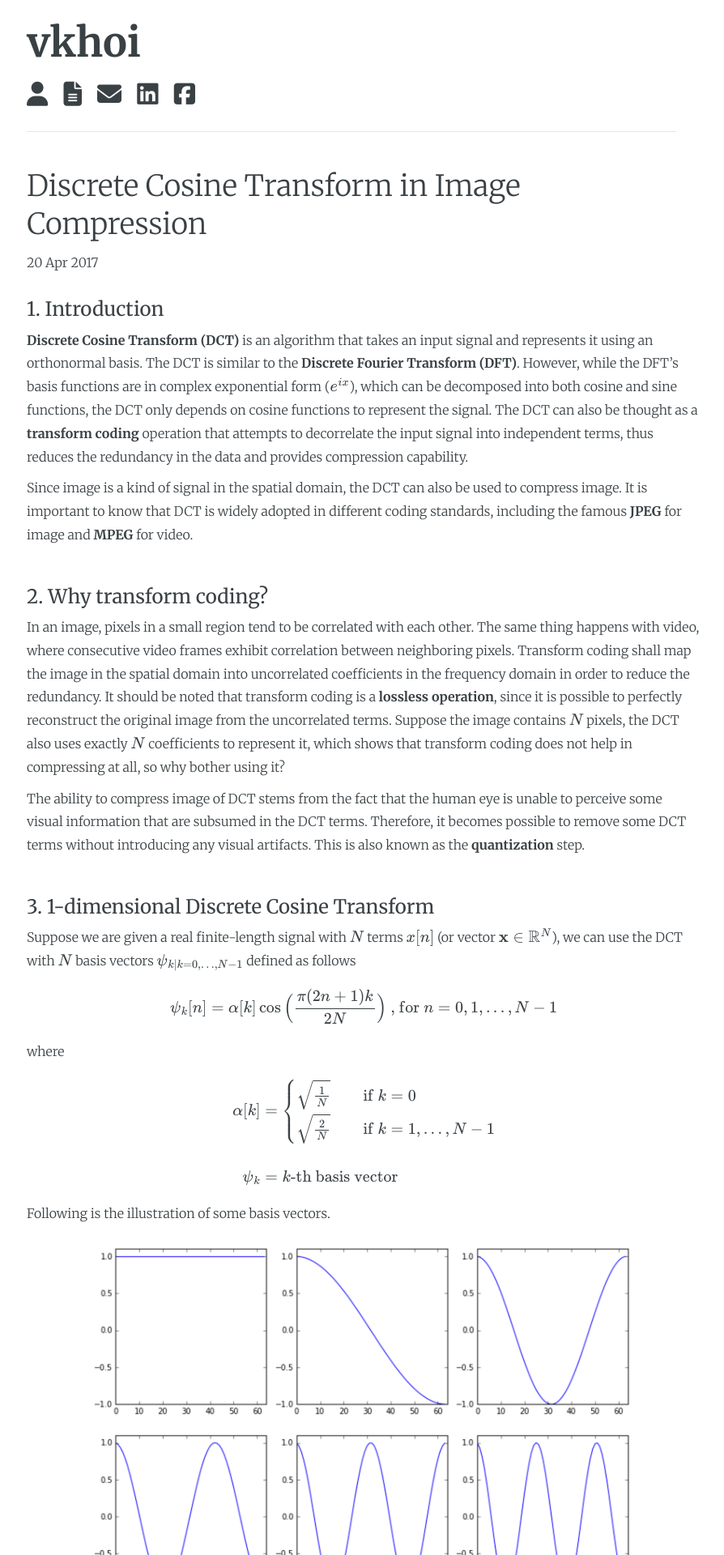
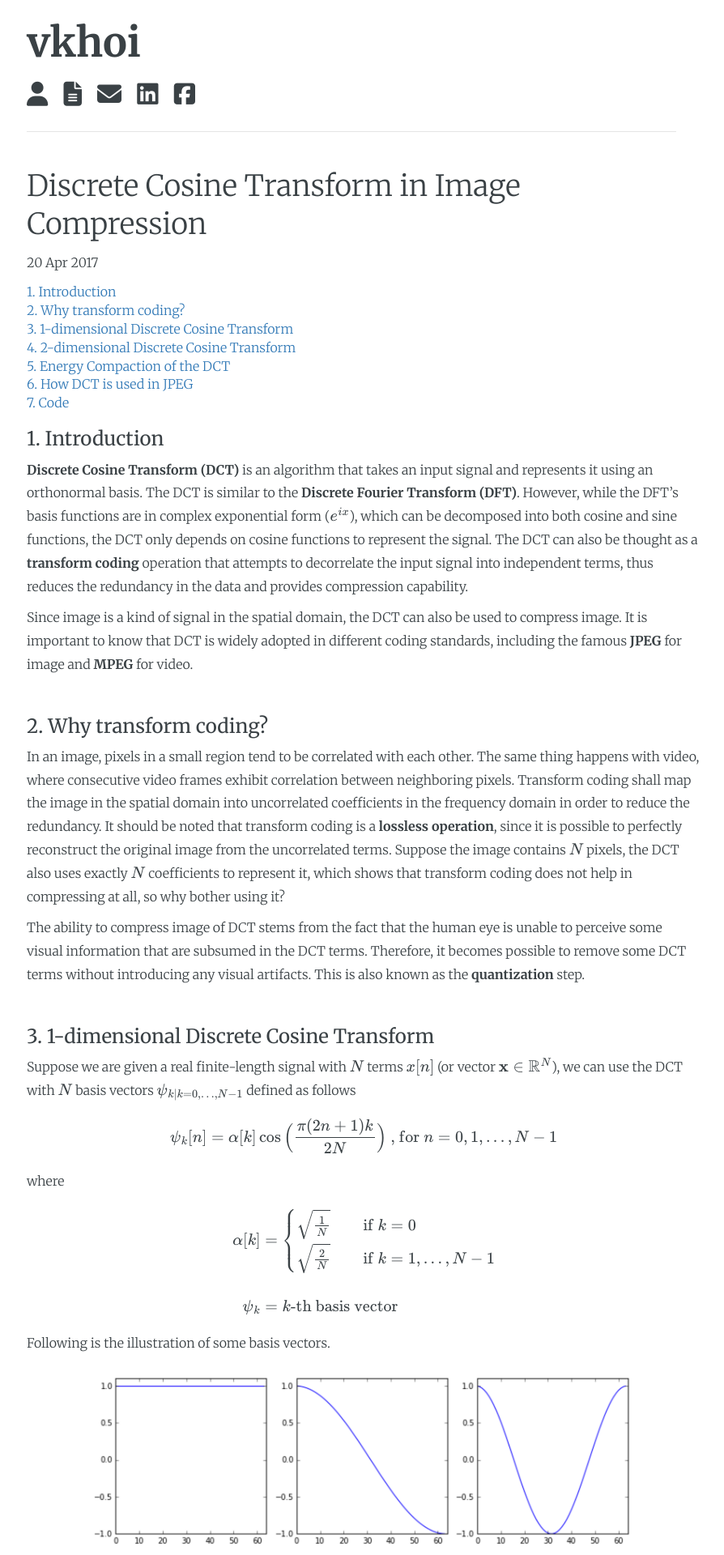
Before and after one commit to vkhoi/vkhoi.github.io, a Jekyll site: the page built from _posts/2017-04-20-discrete-cosine-transform-in-image-compression.md, in a window 1280 px wide. Shown: the top 1920 px of the page at 81% size, without its empty margins (191-1085 px from the left). Built offline with Jekyll 4.4.1, drawn with Linux system fonts in a browser that asks for light colours; nearby versions of some CDN libraries; formulas are drawn with MathJax 3.

Commit message:
add table of contents in each post

```diff
--- a/_posts/2017-04-20-discrete-cosine-transform-in-image-compression.md
+++ b/_posts/2017-04-20-discrete-cosine-transform-in-image-compression.md
@@ -3,6 +3,9 @@ layout: post
 title: Discrete Cosine Transform in Image Compression
 date: 2017-04-20
 ---
+* #table of content
+{:toc}
+
 ### 1. Introduction
 **Discrete Cosine Transform (DCT)** is an algorithm that takes an input signal and represents it using an orthonormal basis. The DCT is similar to the **Discrete Fourier Transform (DFT)**. However, while the DFT's basis functions are in complex exponential form (\\(e^{ix}\\)), which can be decomposed into both cosine and sine functions, the DCT only depends on cosine functions to represent the signal. The DCT can also be thought as a **transform coding** operation that attempts to decorrelate the input signal into independent terms, thus reduces the redundancy in the data and provides compression capability.
 
--- a/css/main.css
+++ b/css/main.css
@@ -49,7 +49,7 @@ h1 {
 }
 
 #footer {
-	height: 12.5rem;
+	height: 10rem;
 }
 
 #main {
@@ -82,3 +82,8 @@ h1 {
 	margin: 0 auto;
 	display: block;
 }
+
+#markdown-toc {
+	list-style: none;
+	padding: 0;
+}
```
